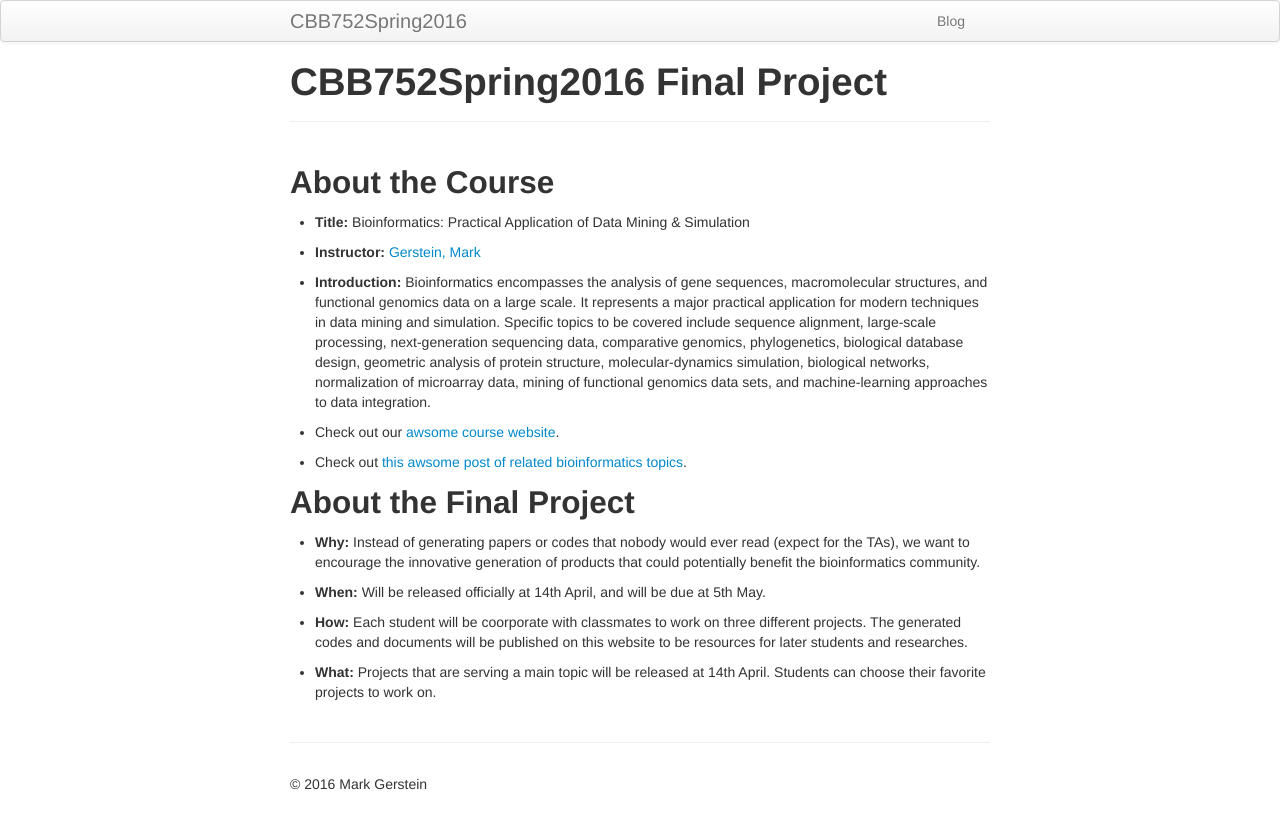
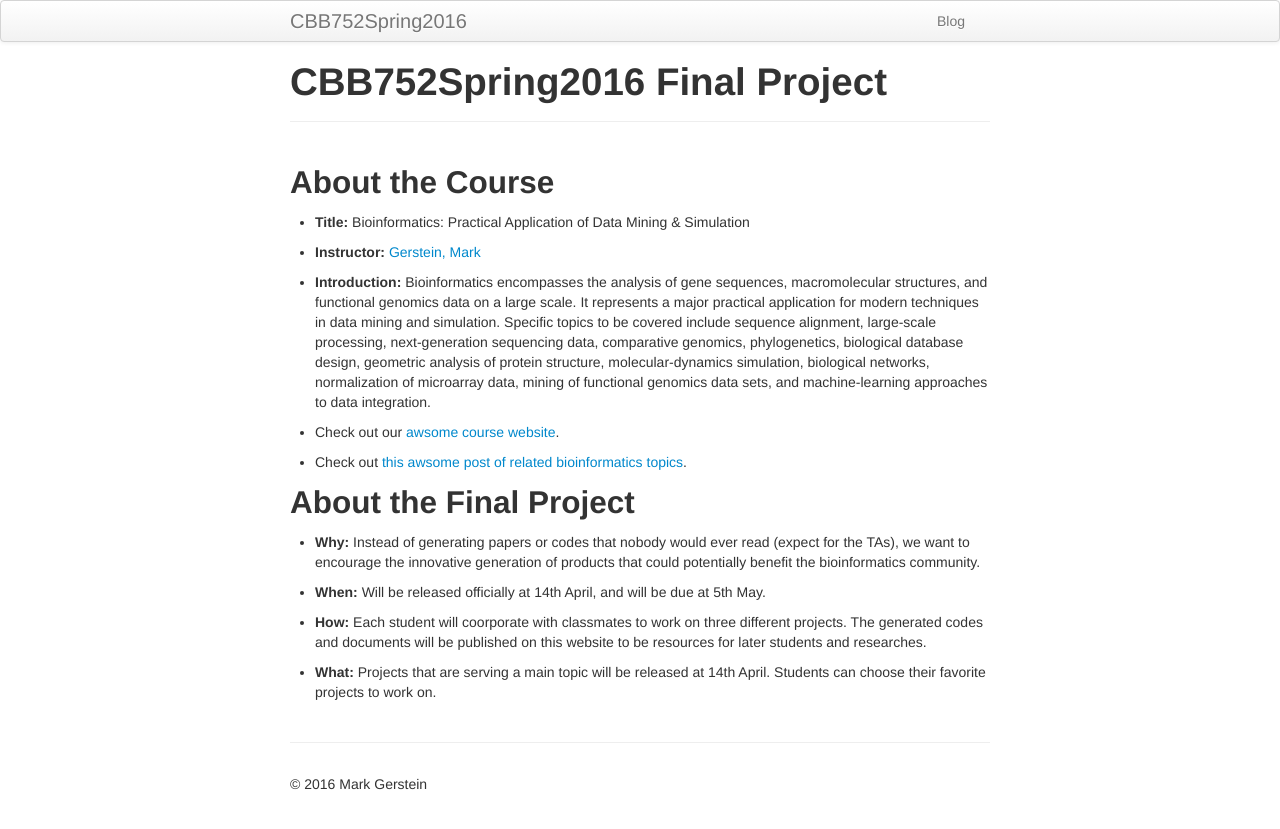
Before and after one commit to CBB752Spring2016/CBB752Spring2016.github.io, a Jekyll site: the page built from index.md, in a window 1280 px wide. Shown: the top 829 px of the page. Built offline with Jekyll 4.4.1, drawn with Linux system fonts in a browser that asks for light colours.

Commit message:
small modification

```diff
--- a/index.md
+++ b/index.md
@@ -23,6 +23,6 @@ layout: page
 
 - **When:** Will be released officially at 14th April, and will be due at 5th May.
 
-- **How:** Each student will be coorporate with classmates to work on three different projects. The generated codes and documents will be published on this website to be resources for later students and researches.
+- **How:** Each student will coorporate with classmates to work on three different projects. The generated codes and documents will be published on this website to be resources for later students and researches.
 
 - **What:** Projects that are serving a main topic will be released at 14th April. Students can choose their favorite projects to work on.
```
